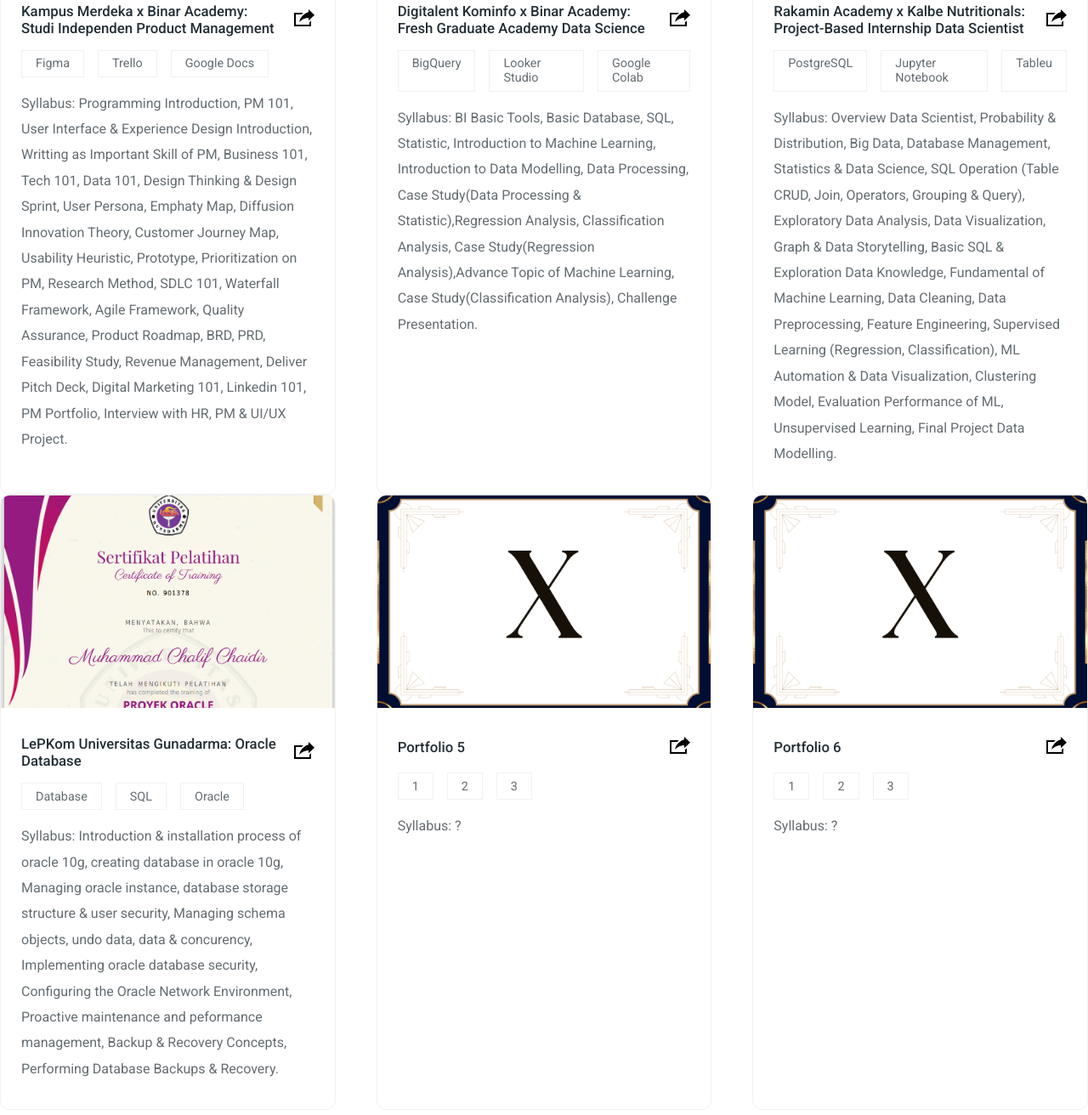
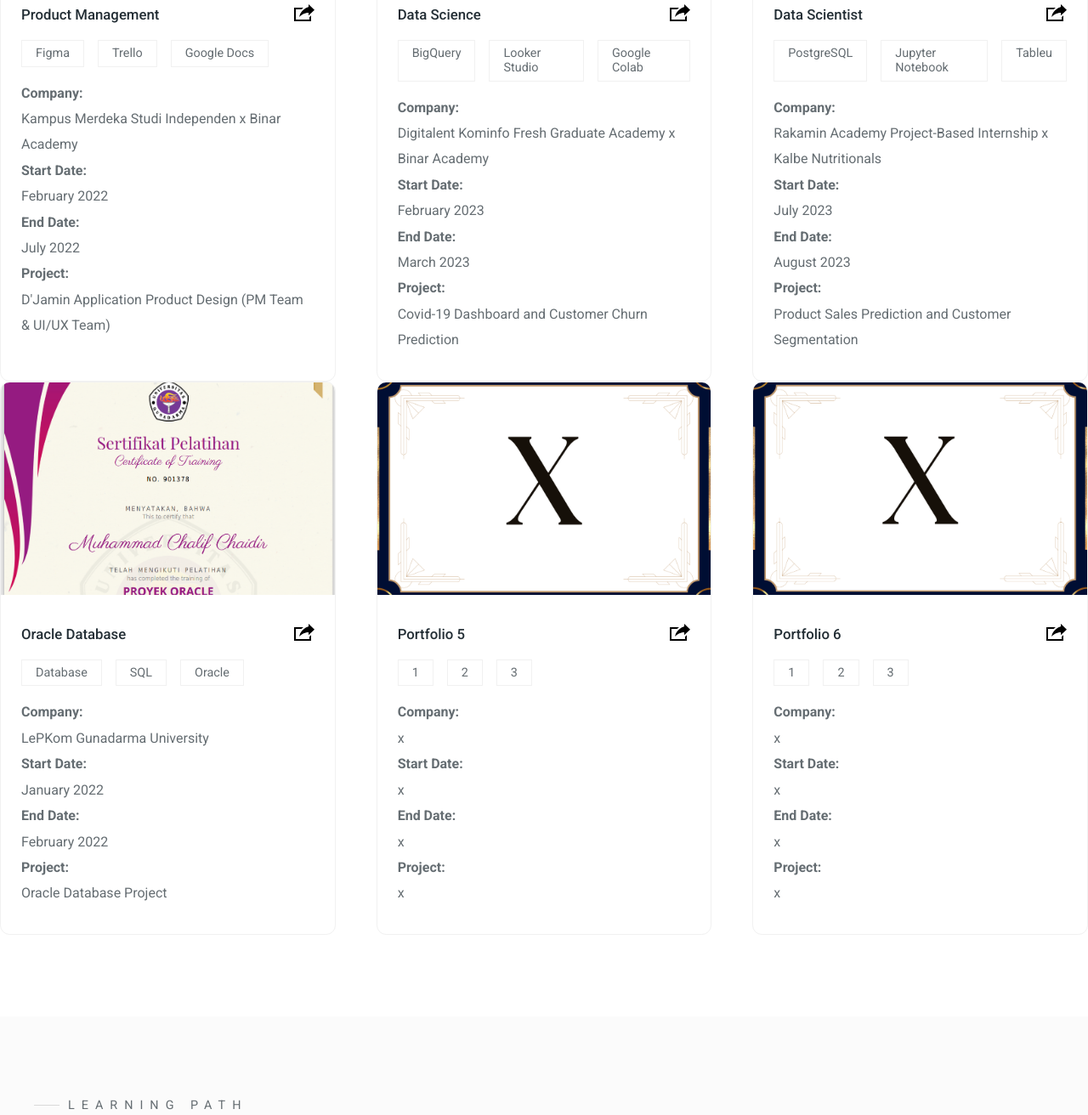
Before and after one commit to mchalifc/mchalifc.github.io, a plain HTML site: page index.html in a window 1280 px wide. Shown: the part 2108-3420 px from the top of the page at 85% size. Drawn offline with Linux system fonts and the light colour scheme.

Commit message:
Perbaikan1

```diff
--- a/index.html
+++ b/index.html
@@ -105,7 +105,7 @@
 
                 <div class="portfolio-info">
                     <div class="portfolio-title">
-                        <h4>Kampus Merdeka x Binar Academy: Studi Independen Product Management</h4>
+                        <h4>Product Management</h4>
                         <a href="https://drive.google.com/drive/folders/13Q8zjOnbwykvDR-1N_ojQqAdbLw3eFkt?usp=sharing" class="portfolio-link">
                             <svg xmlns="http://www.w3.org/2000/svg" width="24" height="24" viewBox="0 0 24 24"><path d="M6 17c2.269-9.881 11-11.667 11-11.667v-3.333l7 6.637-7 6.696v-3.333s-6.17-.171-11 5zm12 .145v2.855h-16v-12h6.598c.768-.787 1.561-1.449 2.339-2h-10.937v16h20v-6.769l-2 1.914z"/></svg>
                         </a>
@@ -117,9 +117,14 @@
                         <div>Google Docs</div>
                     </div>
 
-                    <p>
-                        Syllabus: Programming Introduction, PM 101, User Interface & Experience Design Introduction, Writting as Important Skill of PM, Business 101, Tech 101, Data 101, Design Thinking & Design Sprint, User Persona, Emphaty Map, Diffusion Innovation Theory, Customer Journey Map, Usability Heuristic, Prototype, Prioritization on PM, Research Method, SDLC 101, Waterfall Framework, Agile Framework, Quality Assurance, Product Roadmap, BRD, PRD, Feasibility Study, Revenue Management, Deliver Pitch Deck, Digital Marketing 101, Linkedin 101, PM Portfolio, Interview with HR, PM & UI/UX Project.
-                    </p>
+                    <p><b>Company:</b></p>
+                    <p>Kampus Merdeka Studi Independen x Binar Academy</p>
+                    <p><b>Start Date:</b></p>
+                    <p>February 2022</p>
+                    <p><b>End Date:</b></p>
+                    <p>July 2022</p>
+                    <p><b>Project:</b></p>
+                    <p>D'Jamin Application Product Design (PM Team & UI/UX Team)</p>
                 </div>
             </div>
 
@@ -131,7 +136,7 @@
 
                 <div class="portfolio-info">
                     <div class="portfolio-title">
-                        <h4>Digitalent Kominfo x Binar Academy: Fresh Graduate Academy Data Science</h4>
+                        <h4>Data Science</h4>
                         <a href="https://drive.google.com/drive/folders/1PgPYAKbtbIbxfd3s8MVNhEzulRn3i0xf?usp=sharing" class="portfolio-link">
                             <svg xmlns="http://www.w3.org/2000/svg" width="24" height="24" viewBox="0 0 24 24"><path d="M6 17c2.269-9.881 11-11.667 11-11.667v-3.333l7 6.637-7 6.696v-3.333s-6.17-.171-11 5zm12 .145v2.855h-16v-12h6.598c.768-.787 1.561-1.449 2.339-2h-10.937v16h20v-6.769l-2 1.914z"/></svg>
                         </a>
@@ -143,9 +148,14 @@
                         <div>Google Colab</div>
                     </div>
 
-                    <p>
-                        Syllabus: BI Basic Tools, Basic Database, SQL, Statistic, Introduction to Machine Learning, Introduction to Data Modelling, Data Processing, Case Study(Data Processing & Statistic),Regression Analysis, Classification Analysis, Case Study(Regression Analysis),Advance Topic of Machine Learning, Case Study(Classification Analysis), Challenge Presentation.
-                    </p>
+                    <p><b>Company:</b></p>
+                    <p>Digitalent Kominfo Fresh Graduate Academy x Binar Academy</p>
+                    <p><b>Start Date:</b></p>
+                    <p>February 2023</p>
+                    <p><b>End Date:</b></p>
+                    <p>March 2023</p>
+                    <p><b>Project:</b></p>
+                    <p>Covid-19 Dashboard and Customer Churn Prediction</p>
                 </div>
             </div>
 
@@ -157,7 +167,7 @@
 
                 <div class="portfolio-info">
                     <div class="portfolio-title">
-                        <h4>Rakamin Academy x Kalbe Nutritionals: Project-Based Internship Data Scientist</h4>
+                        <h4>Data Scientist</h4>
                         <a href="https://drive.google.com/drive/folders/1jxdIFiVmdB6bwvk9UMGAUUJCkBkfLHcB?usp=sharing" class="portfolio-link">
                             <svg xmlns="http://www.w3.org/2000/svg" width="24" height="24" viewBox="0 0 24 24"><path d="M6 17c2.269-9.881 11-11.667 11-11.667v-3.333l7 6.637-7 6.696v-3.333s-6.17-.171-11 5zm12 .145v2.855h-16v-12h6.598c.768-.787 1.561-1.449 2.339-2h-10.937v16h20v-6.769l-2 1.914z"/></svg>
                         </a>
@@ -169,9 +179,14 @@
                         <div>Tableu</div>
                     </div>
 
-                    <p>
-                        Syllabus: Overview Data Scientist, Probability & Distribution, Big Data, Database Management, Statistics & Data Science, SQL Operation (Table CRUD, Join, Operators, Grouping & Query), Exploratory Data Analysis, Data Visualization, Graph & Data Storytelling, Basic SQL & Exploration Data Knowledge, Fundamental of Machine Learning, Data Cleaning, Data Preprocessing, Feature Engineering, Supervised Learning (Regression, Classification), ML Automation & Data Visualization, Clustering Model, Evaluation Performance of ML, Unsupervised Learning, Final Project Data Modelling.
-                    </p>
+                    <p><b>Company:</b></p>
+                    <p>Rakamin Academy Project-Based Internship x Kalbe Nutritionals</p>
+                    <p><b>Start Date:</b></p>
+                    <p>July 2023</p>
+                    <p><b>End Date:</b></p>
+                    <p>August 2023</p>
+                    <p><b>Project:</b></p>
+                    <p>Product Sales Prediction and Customer Segmentation</p>
                 </div>
             </div>
         </div>
@@ -184,7 +199,7 @@
 
                 <div class="portfolio-info">
                     <div class="portfolio-title">
-                        <h4>LePKom Universitas Gunadarma: Oracle Database</h4>
+                        <h4>Oracle Database</h4>
                         <a href="https://drive.google.com/drive/folders/17CHc4whcDgHyb26A7JmiOqVVKhzMYGk8?usp=sharing" class="portfolio-link">
                             <svg xmlns="http://www.w3.org/2000/svg" width="24" height="24" viewBox="0 0 24 24"><path d="M6 17c2.269-9.881 11-11.667 11-11.667v-3.333l7 6.637-7 6.696v-3.333s-6.17-.171-11 5zm12 .145v2.855h-16v-12h6.598c.768-.787 1.561-1.449 2.339-2h-10.937v16h20v-6.769l-2 1.914z"/></svg>
                         </a>
@@ -196,9 +211,14 @@
                         <div>Oracle</div>
                     </div>
 
-                    <p>
-                        Syllabus: Introduction & installation process of oracle 10g, creating database in oracle 10g, Managing oracle instance, database storage structure & user security, Managing schema objects, undo data, data & concurency, Implementing oracle database security, Configuring the Oracle Network Environment, Proactive maintenance and peformance management, Backup & Recovery Concepts, Performing Database Backups & Recovery.
-                    </p>
+                    <p><b>Company:</b></p>
+                    <p>LePKom Gunadarma University</p>
+                    <p><b>Start Date:</b></p>
+                    <p>January 2022</p>
+                    <p><b>End Date:</b></p>
+                    <p>February 2022</p>
+                    <p><b>Project:</b></p>
+                    <p>Oracle Database Project</p>
                 </div>
             </div>
 
@@ -222,9 +242,14 @@
                         <div>3</div>
                     </div>
 
-                    <p>
-                        Syllabus: ?
-                    </p>
+                    <p><b>Company:</b></p>
+                    <p>x</p>
+                    <p><b>Start Date:</b></p>
+                    <p>x</p>
+                    <p><b>End Date:</b></p>
+                    <p>x</p>
+                    <p><b>Project:</b></p>
+                    <p>x</p>
                 </div>
             </div>
 
@@ -248,9 +273,14 @@
                         <div>3</div>
                     </div>
 
-                    <p>
-                        Syllabus: ?
-                    </p>
+                    <p><b>Company:</b></p>
+                    <p>x</p>
+                    <p><b>Start Date:</b></p>
+                    <p>x</p>
+                    <p><b>End Date:</b></p>
+                    <p>x</p>
+                    <p><b>Project:</b></p>
+                    <p>x</p>
                 </div>
             </div>
         </div>
```
Also changed, not shown: images/hero.svg (deleted), 1 other file.
